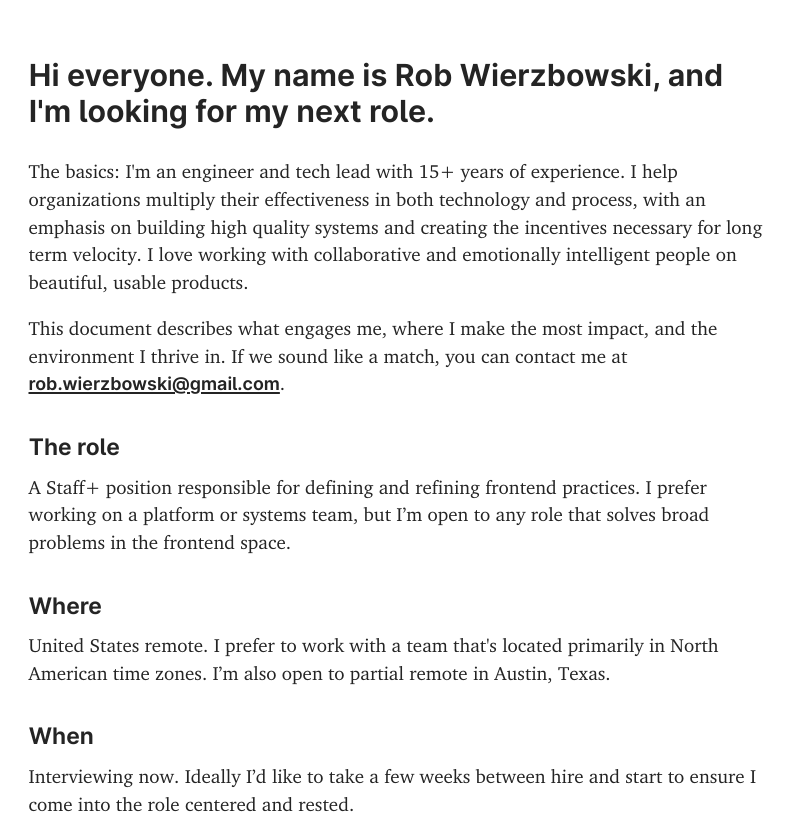
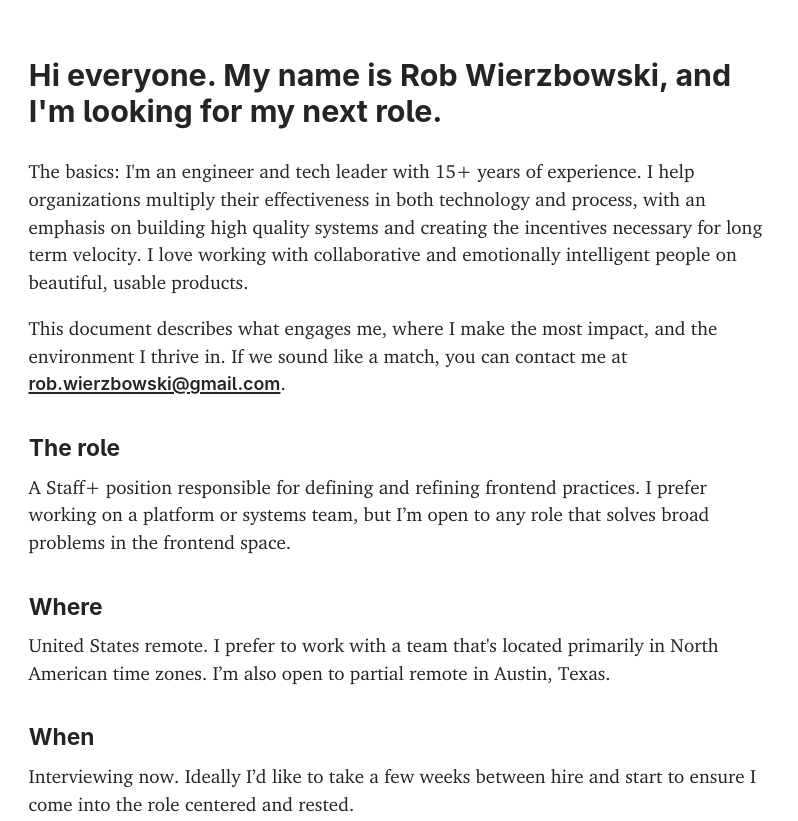
Before and after one commit to robwierzbowski/site, a plain HTML site: page src/hire-me/index.html in a window 1280 px wide. Shown: the top 821 px of the page, without its empty margins (0-798 px from the left). Drawn offline with Linux system fonts and the light colour scheme.

Commit message:
Not just a tech lead, but a tech leader

```diff
--- a/src/hire-me/index.html
+++ b/src/hire-me/index.html
@@ -368,7 +368,7 @@ You might notice this file isn't minimized. In fact, it's not processed in any
         </h1>
 
         <p>
-          The basics: I'm an engineer and tech lead with 15+ years of
+          The basics: I'm an engineer and tech leader with 15+ years of
           experience. I help organizations multiply their effectiveness in both
           technology and process, with an emphasis on building high quality
           systems and creating the incentives necessary for long term velocity.
```
